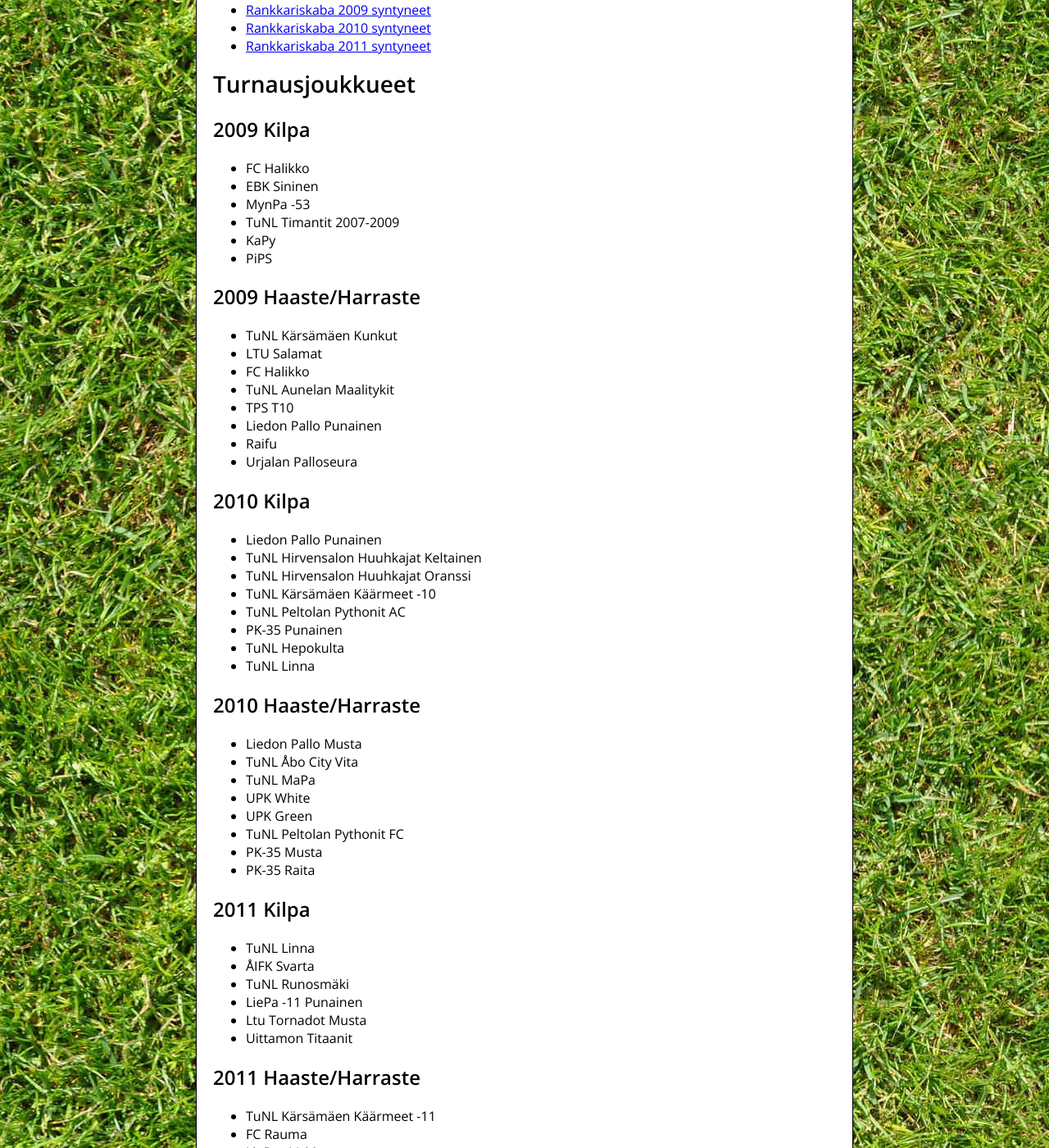
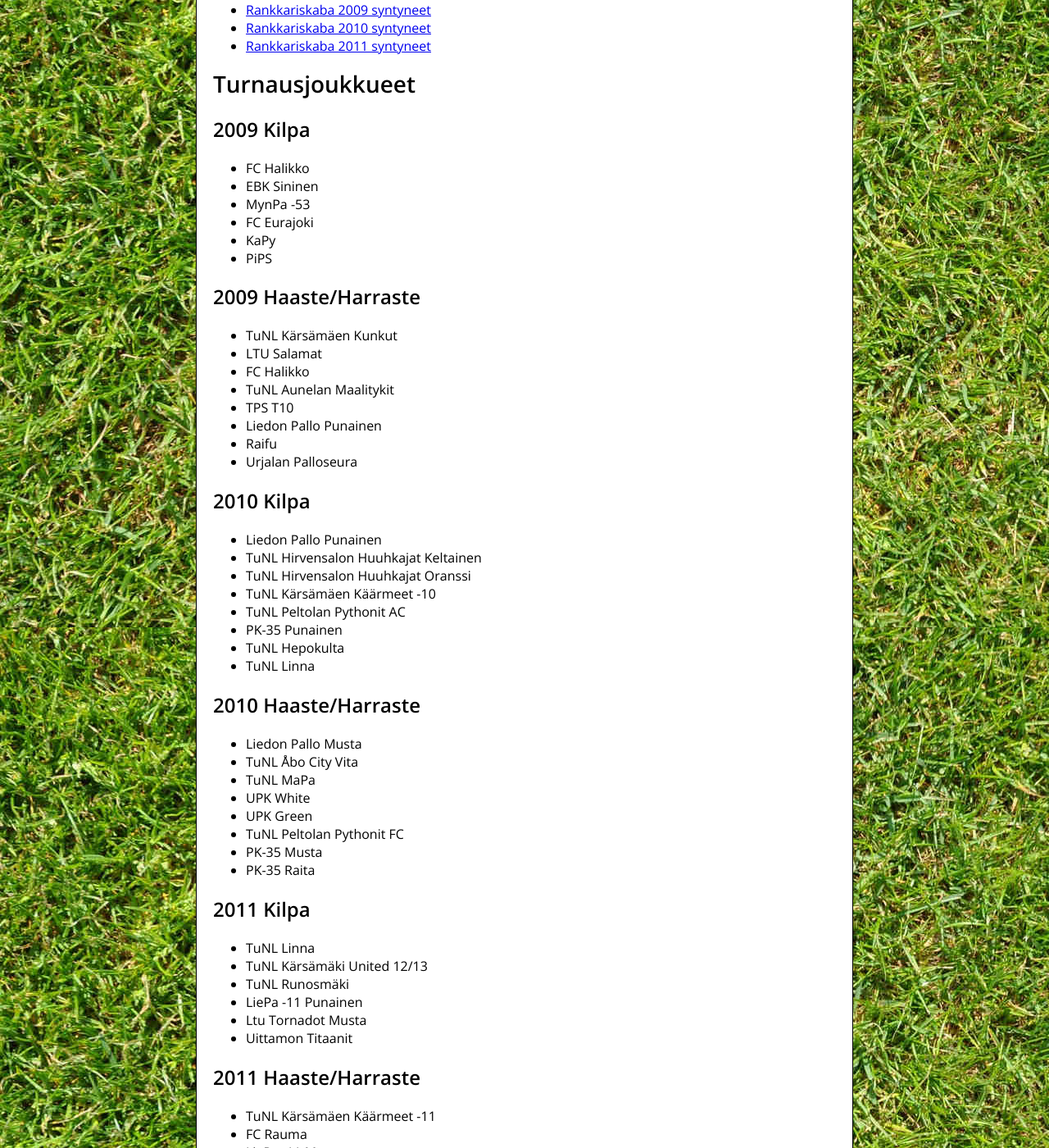
Before and after one commit to nappulatnurmella/nappulatnurmella.github.io, a Jekyll site: the page built from otteluohjelma.md, in a window 1280 px wide and 1400 px high, scrolled down 313 px. Shown: the whole window at 82% size. Built offline with Jekyll 4.4.1, drawn with Linux system fonts in a browser that asks for light colours; our own code applies the rules of GitHub Pages for plain Markdown files.

Commit message:
Correct teams

```diff
--- a/otteluohjelma.md
+++ b/otteluohjelma.md
@@ -24,7 +24,7 @@ Rankkariskaban aikataulut:
 * FC Halikko
 * EBK Sininen
 * MynPa -53
-* TuNL Timantit 2007-2009
+* FC Eurajoki
 * KaPy
 * PiPS
 
@@ -64,7 +64,7 @@ Rankkariskaban aikataulut:
 ## 2011 Kilpa
 
 * TuNL Linna
-* ÅIFK Svarta
+* TuNL Kärsämäki United 12/13
 * TuNL Runosmäki
 * LiePa -11 Punainen
 * Ltu Tornadot Musta
```
